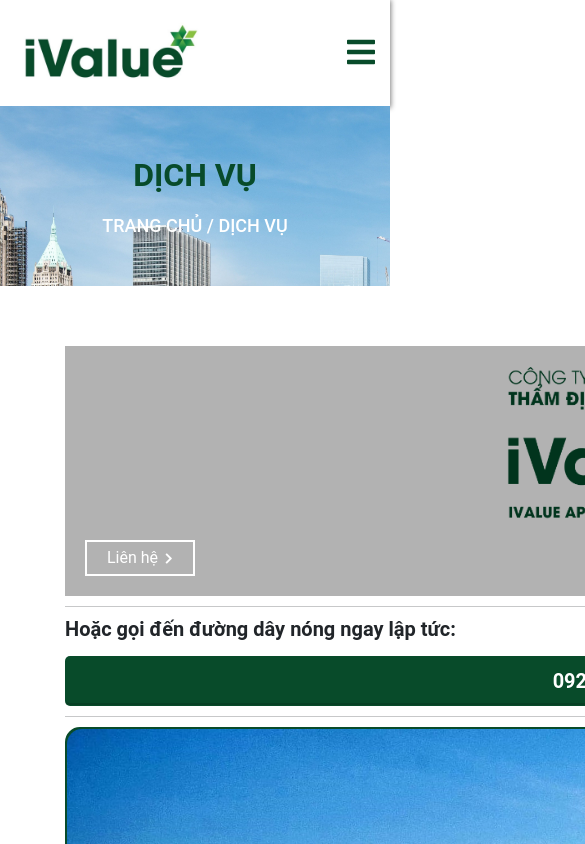
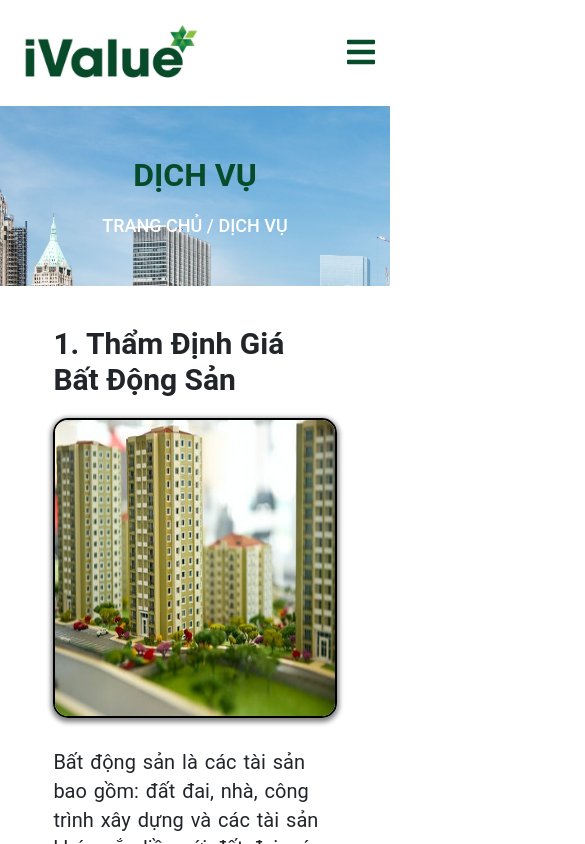
Before and after one commit to thiendsu2303/iValueWeb, a React (Create React App) app: page /dich-vu in a window 390 px wide. Shown: the top 844 px of the page, 585 px wide, since content can reach past the window. Built offline with nearby package versions, Linux system fonts and the light colour scheme.

Commit message:
Responsive dich vu page

```diff
--- a/src/pages/dichvu/dichvu.module.scss
+++ b/src/pages/dichvu/dichvu.module.scss
@@ -5,6 +5,7 @@
 
 .container {
     width: var(--container-width);
+    max-width: 100%;
     display: block;
     box-sizing: border-box;
     padding-right: 15px;
@@ -46,6 +47,7 @@
 }
 
 .main-content .image img {
+    width: 100%;
     height: 100%;
     display: block;
     margin-left: auto;
@@ -64,3 +66,30 @@
     font-size: 20px;
     word-spacing: 2px;
 }
+
+@media (max-width: 990px) {
+    .container {
+        display: flex;
+        flex-direction: column;
+        align-items: center;
+        padding: 0 6%;
+    }
+
+    .content {
+        width: 100%;
+    }
+
+    .main-content {
+        padding: 0;
+    }
+
+    .main-content .image {
+        height: 500px;
+    }
+}
+
+@media (max-width: 700px) {
+    .main-content .image {
+        height: 300px;
+    }
+}
```
